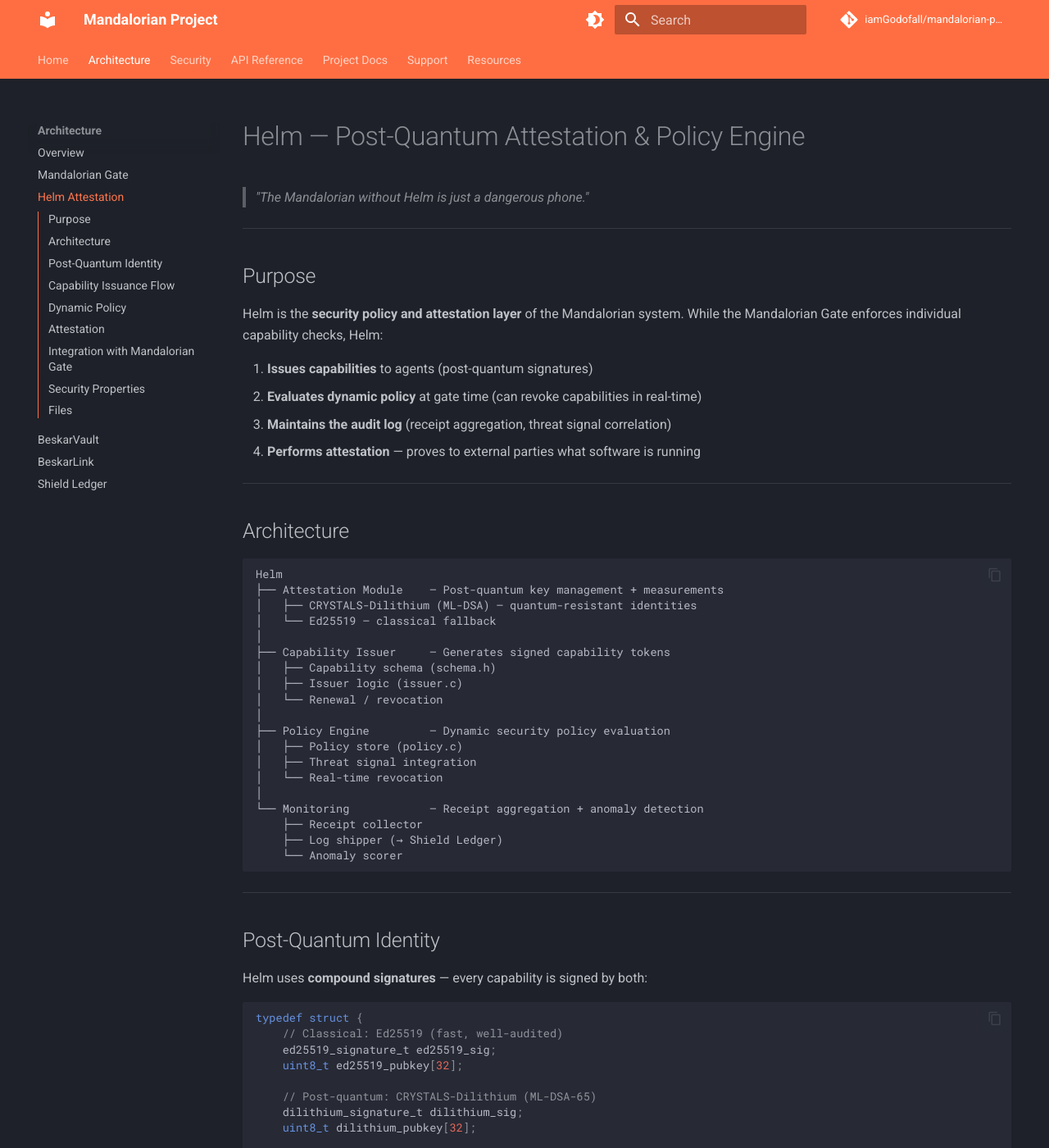
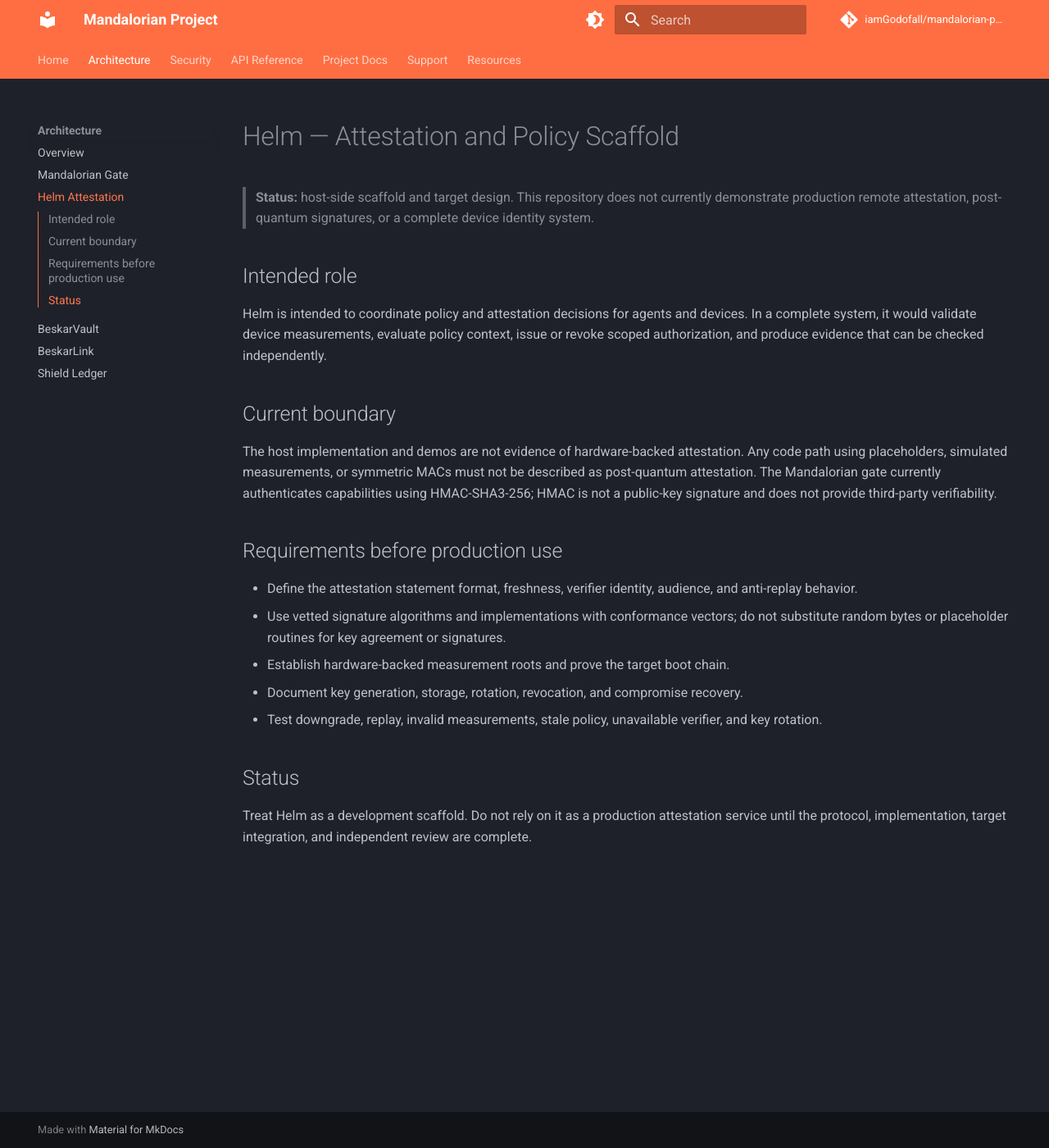
Before and after one commit to iamGodofall/mandalorian-project, an MkDocs documentation site: the page built from docs/architecture/helm.md, in a window 1280 px wide and 1400 px high. Shown: the whole window at 82% size. Built offline with MkDocs 1.6.1 and Material for MkDocs 9.7.7, drawn with Linux system fonts in a browser that asks for light colours; comment, search, counter and statistics services are not loaded; some of the changed text lies outside the part shown.

Commit message:
Align architecture documentation with current implementation evidence

````diff
--- a/docs/architecture/helm.md
+++ b/docs/architecture/helm.md
@@ -1,182 +1,23 @@
-# Helm — Post-Quantum Attestation & Policy Engine
+# Helm — Attestation and Policy Scaffold
 
-> *"The Mandalorian without Helm is just a dangerous phone."*
+> **Status:** host-side scaffold and target design. This repository does not currently demonstrate production remote attestation, post-quantum signatures, or a complete device identity system.
 
----
+## Intended role
 
-## Purpose
+Helm is intended to coordinate policy and attestation decisions for agents and devices. In a complete system, it would validate device measurements, evaluate policy context, issue or revoke scoped authorization, and produce evidence that can be checked independently.
 
-Helm is the **security policy and attestation layer** of the Mandalorian system. While the Mandalorian Gate enforces individual capability checks, Helm:
+## Current boundary
 
-1. **Issues capabilities** to agents (post-quantum signatures)
-2. **Evaluates dynamic policy** at gate time (can revoke capabilities in real-time)
-3. **Maintains the audit log** (receipt aggregation, threat signal correlation)
-4. **Performs attestation** — proves to external parties what software is running
+The host implementation and demos are not evidence of hardware-backed attestation. Any code path using placeholders, simulated measurements, or symmetric MACs must not be described as post-quantum attestation. The Mandalorian gate currently authenticates capabilities using HMAC-SHA3-256; HMAC is not a public-key signature and does not provide third-party verifiability.
 
----
+## Requirements before production use
 
-## Architecture
+- Define the attestation statement format, freshness, verifier identity, audience, and anti-replay behavior.
+- Use vetted signature algorithms and implementations with conformance vectors; do not substitute random bytes or placeholder routines for key agreement or signatures.
+- Establish hardware-backed measurement roots and prove the target boot chain.
+- Document key generation, storage, rotation, revocation, and compromise recovery.
+- Test downgrade, replay, invalid measurements, stale policy, unavailable verifier, and key rotation.
 
-```
-Helm
-├── Attestation Module    — Post-quantum key management + measurements
-│   ├── CRYSTALS-Dilithium (ML-DSA) — quantum-resistant identities
-│   └── Ed25519 — classical fallback
-│
-├── Capability Issuer     — Generates signed capability tokens
-│   ├── Capability schema (schema.h)
-│   ├── Issuer logic (issuer.c)
-│   └── Renewal / revocation
-│
-├── Policy Engine         — Dynamic security policy evaluation
-│   ├── Policy store (policy.c)
-│   ├── Threat signal integration
-│   └── Real-time revocation
-│
-└── Monitoring            — Receipt aggregation + anomaly detection
-    ├── Receipt collector
-    ├── Log shipper (→ Shield Ledger)
-    └── Anomaly scorer
-```
+## Status
 
----
-
-## Post-Quantum Identity
-
-Helm uses **compound signatures** — every capability is signed by both:
-
-```c
-typedef struct {
-    // Classical: Ed25519 (fast, well-audited)
-    ed25519_signature_t ed25519_sig;
-    uint8_t ed25519_pubkey[32];
-
-    // Post-quantum: CRYSTALS-Dilithium (ML-DSA-65)
-    dilithium_signature_t dilithium_sig;
-    uint8_t dilithium_pubkey[32];
-
-    // Compound: both must verify for cap to be valid
-} helm_compound_identity_t;
-```
-
-This means:
-- **Today**: Ed25519 verifies fast, Dilithium adds ~2ms overhead
-- **After quantum**: Dilithium holds; Ed25519 becomes breakable but is backed by Dilithium
-
----
-
-## Capability Issuance Flow
-
-```
-Agent requests cap
-        │
-        ▼
-Helm verifies agent identity
-  (Dilithium + Ed25519 compound sig)
-        │
-        ▼
-Helm checks policy: "Is agent allowed this action?"
-        │
-        ▼
-Helm generates capability:
-  - Secret (HMAC key for gate verification)
-  - Actions bitmap
-  - Resource pattern
-  - Expiry timestamp
-  - Rate limits
-  - Constraints
-        │
-        ▼
-Helm signs capability (compound sig)
-        │
-        ▼
-Capability returned to agent
-        │
-        ▼
-Agent presents cap to Mandalorian Gate
-```
-
----
-
-## Dynamic Policy
-
-Static capabilities are insufficient — if a threat signal fires (e.g., anomalous exec pattern detected), Helm can **revoke a capability before it expires**:
-
-```c
-int helm_revoke_capability(uint32_t cap_id, revocation_reason_t reason);
-```
-
-Revocation is:
-1. Written to the policy store
-2. Propagated to the Mandalorian Gate's in-memory deny list
-3. Logged to Shield Ledger
-4. Emitted as an anomaly event to Aegis
-
----
-
-## Attestation
-
-External parties (e.g., another device, a server) can request Helm's **attestation quote**:
-
-```c
-int helm_attest(
-    const uint8_t *challenge,    // External nonce
-    helm_quote_t *quote_out      // Signed measurement + nonce + timestamp
-);
-```
-
-The quote contains:
-- **PCR banks** — BIOS, bootloader, kernel, device tree measurements
-- **HMAC state** — Current gate configuration
-- **Nonce** — Prevents replay attacks
-- **Timestamp** — Prevents stale quote attacks
-- **Compound signature** — Both Dilithium + Ed25519
-
----
-
-## Integration with Mandalorian Gate
-
-The Gate calls Helm at **Step 8** (Policy Check):
-
-```c
-// gate.c — Step 8
-if (!helm_policy_evaluate(req, cap)) {
-    return GATE_POLICY_DENY;
-}
-```
-
-And **every receipt** goes to Helm for audit:
-
-```c
-// gate.c — Step 10
-submit_receipt_to_helm(&receipt);
-```
-
----
-
-## Security Properties
-
-| Property | Mechanism |
-|----------|-----------|
-| **Quantum-resistant identity** | Dilithium ML-DSA-65 |
-| **No capability forgeries** | Compound signature (Ed25519 + Dilithium) |
-| **Real-time revocation** | Policy engine updates gate deny list |
-| **Tamper-evident audit** | All receipts forwarded to Shield Ledger |
-| **Secure provisioning** | Out-of-band initial key exchange |
-
----
-
-## Files
-
-| File | Role |
-|------|------|
-| `helm/include/helm.h` | Public API + data structures |
-| `helm/src/helm.c` | CLI, init, emergency halt, version, config |
-| `helm/src/attestation.c` | Nonce generation, hardware integrity, Dilithium + Ed25519 compound signatures |
-| `helm/src/capability.c` | Capability issuance, renewal, revocation |
-| `helm/src/monitoring.c` | Receipt collection, anomaly scoring, metric registration |
-| `helm/demo_helm.c` | Usage demonstration |
-
----
-
-*Helm watches. Helm attests. Helm revokes.*
+Treat Helm as a development scaffold. Do not rely on it as a production attestation service until the protocol, implementation, target integration, and independent review are complete.
````
